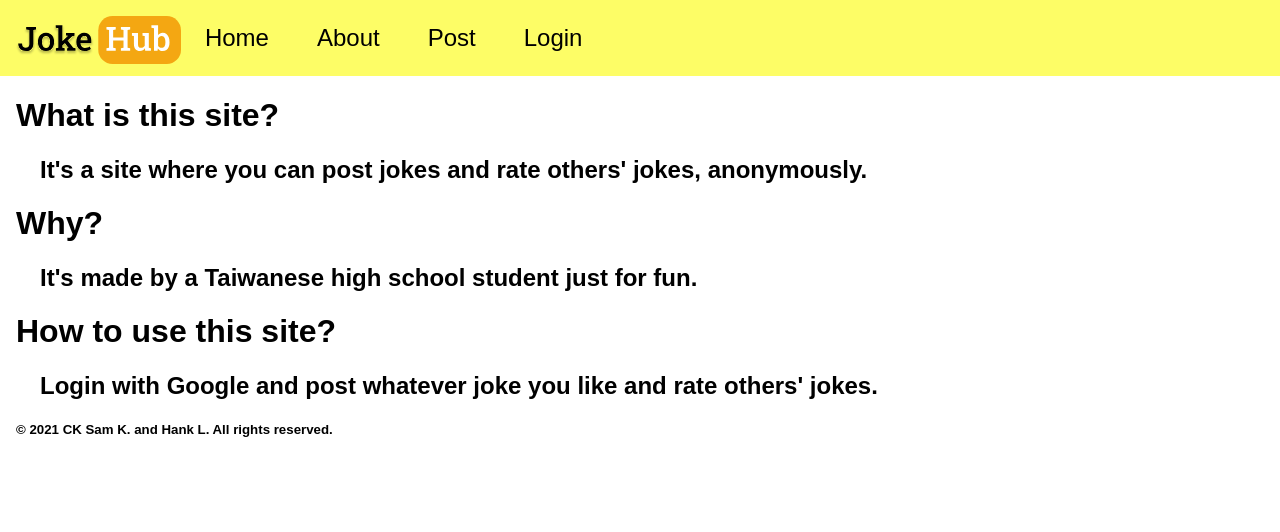
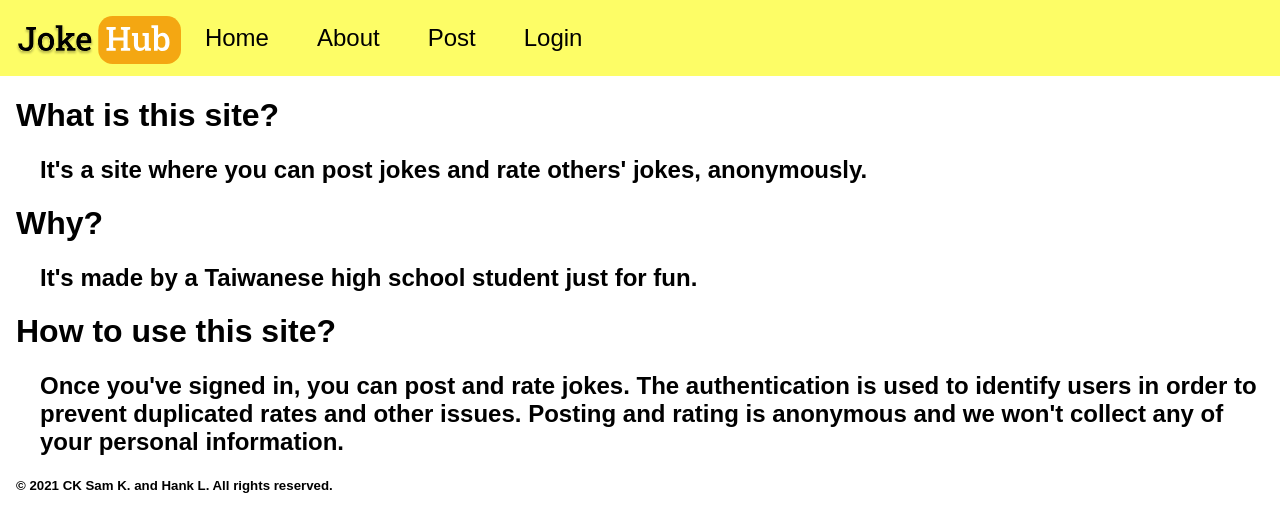
Before and after one commit to SamTech37/jokehub, a React (Create React App) app: page /about in a window 1280 px wide. Shown: the top 532 px of the page. Built offline with nearby package versions, Linux system fonts and the light colour scheme; no server answers; the database is empty.

Commit message:
update About

```diff
--- a/src/App.js
+++ b/src/App.js
@@ -38,6 +38,7 @@ function App() {
   //DB
   const [posts, setPosts] = useState([]);
   const [lastDoc, setLastDoc] = useState();
+  const [sortBy, setSortBy] = useState("time"); //rates,totalRating
   const batchSize = 5;
   const postsColletionRef = collection(db, "posts");
   const postJoke = async (newContent) => {
@@ -77,7 +78,11 @@ function App() {
     const newFields = { content: editContent };
     await updateDoc(jokeDoc, newFields);
   };
-
+  const inPost = async (id) => {
+    const docRef = doc(db, "posts", id);
+    const docSnap = await getDoc(docRef);
+    return docSnap.data();
+  };
   const getPosts = async () => {
     const q = query(
       postsColletionRef,
@@ -105,11 +110,7 @@ function App() {
       setLastDoc(querySnapshot.docs[querySnapshot.docs.length - 1]); // last doc
     });
   };
-  const inPost = async (id) => {
-    const docRef = doc(db, "posts", id);
-    const docSnap = await getDoc(docRef);
-    return docSnap.data();
-  };
+
   //read data onMount
   useEffect(() => {
     getPosts();
--- a/src/Components/About.js
+++ b/src/Components/About.js
@@ -21,8 +21,10 @@ export default function About() {
       <h2>It's made by a Taiwanese high school student just for fun.</h2>
       <h1>How to use this site?</h1>
       <h2>
-        Login with Google and post whatever joke you like and rate others'
-        jokes.
+        Once you've signed in, you can post and rate jokes. The authentication
+        is used to identify users in order to prevent duplicated rates and other
+        issues. Posting and rating is anonymous and we won't collect any of your
+        personal information.
       </h2>
 
       <h5>© 2021 CK Sam K. and Hank L. All rights reserved.</h5>
```
